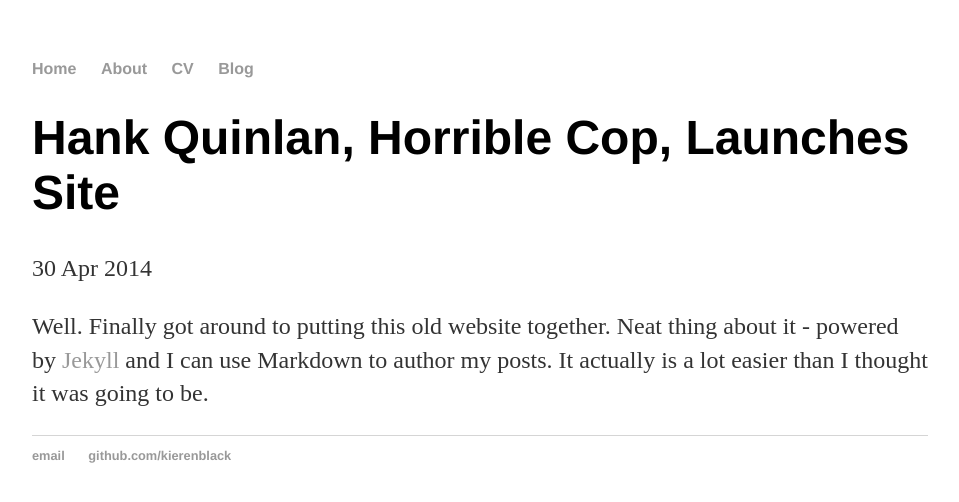
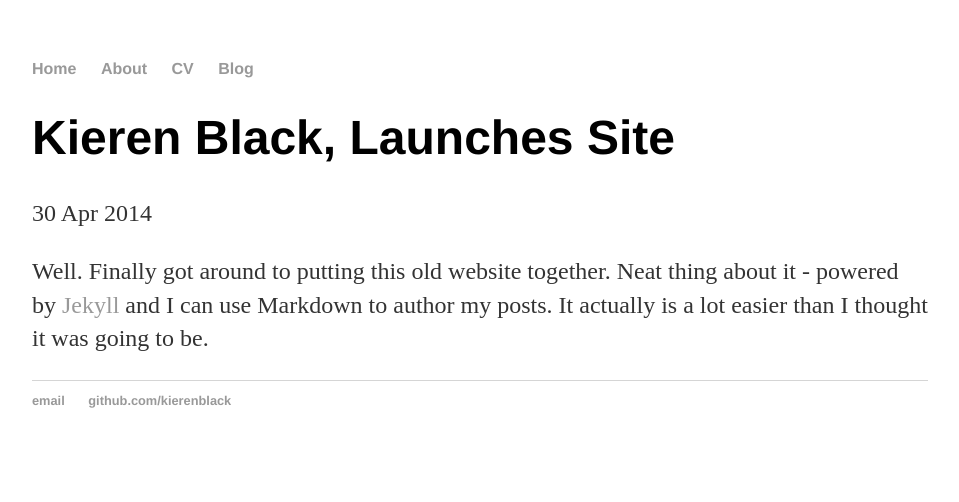
Before and after one commit to kierenblack/kierenblack.github.io, a Jekyll site: the page built from _posts/2014-04-30-kieren-black-site-launched.md, in a window 1280 px wide. Shown: the top 502 px of the page, without its empty margins (160-1119 px from the left). Built offline with Jekyll 4.4.1, drawn with Linux system fonts in a browser that asks for light colours.

Commit message:
changed more names

```diff
--- a/_posts/2014-04-30-hank-quinlan-site-launched.md
+++ b/_posts/2014-04-30-kieren-black-site-launched.md
@@ -1,6 +1,6 @@
 ---
 layout: post
-title: "Hank Quinlan, Horrible Cop, Launches Site"
+title: "Kieren Black, Launches Site"
 date: 2014-04-30
 ---
 
```
